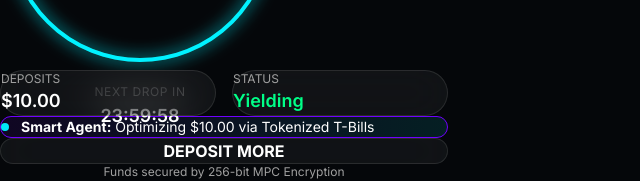
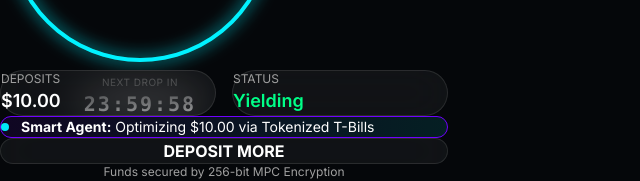
Before and after one commit to 888Greys/smartin, a Next.js app: page / in a window 1280 px wide. Both pictures are taken after typing "name@example.com", "Sample123" into the empty fields and a click on the button "CREATE ACCOUNT". Shown: the part 238-419 px from the top of the page, without its empty margins (0-640 px from the left). Built offline with nearby package versions, Linux system fonts and the light colour scheme.

Commit message:
UI fixes: dashboard spacing, centered layout, portfolio widget overlap

```diff
--- a/src/components/Dashboard/Dashboard.tsx
+++ b/src/components/Dashboard/Dashboard.tsx
@@ -8,7 +8,7 @@ import AIStatus from "./AIStatus";
 export default function Dashboard() {
     return (
         <motion.div
-            className="min-h-screen px-5 py-6 max-w-md mx-auto"
+            className="min-h-screen px-5 py-8 w-full max-w-md mx-auto flex flex-col pt-12"
             initial={{ opacity: 0 }}
             animate={{ opacity: 1 }}
             transition={{ duration: 0.5 }}
--- a/src/components/Dashboard/PortfolioWidget.tsx
+++ b/src/components/Dashboard/PortfolioWidget.tsx
@@ -82,10 +82,10 @@ export default function PortfolioWidget({ initialBalance = 10.0 }: PortfolioWidg
                 +{todayYield}% Today
             </span>
 
-            {/* Countdown in widget */}
-            <div className="absolute bottom-[-60px] text-center">
-                <span className="text-xs text-[var(--text-dim)] uppercase tracking-wider">Next Drop In</span>
-                <p className="text-lg font-semibold mt-1">{formatTime(seconds)}</p>
+            {/* Countdown in widget - Fixed positioning */}
+            <div className="absolute -bottom-12 text-center w-full">
+                <span className="text-[10px] text-[var(--text-dim)] uppercase tracking-wider block mb-1">Next Drop In</span>
+                <p className="text-xl font-mono font-semibold text-white tracking-widest">{formatTime(seconds)}</p>
             </div>
         </motion.div>
     );
--- a/src/components/Dashboard/StatsGrid.tsx
+++ b/src/components/Dashboard/StatsGrid.tsx
@@ -5,7 +5,7 @@ import { motion } from "framer-motion";
 export default function StatsGrid() {
     return (
         <motion.div
-            className="grid grid-cols-2 gap-4 mt-20 px-4"
+            className="grid grid-cols-2 gap-4 mt-24 px-2"
             initial={{ y: 20, opacity: 0 }}
             animate={{ y: 0, opacity: 1 }}
             transition={{ delay: 0.3, duration: 0.5 }}
```
